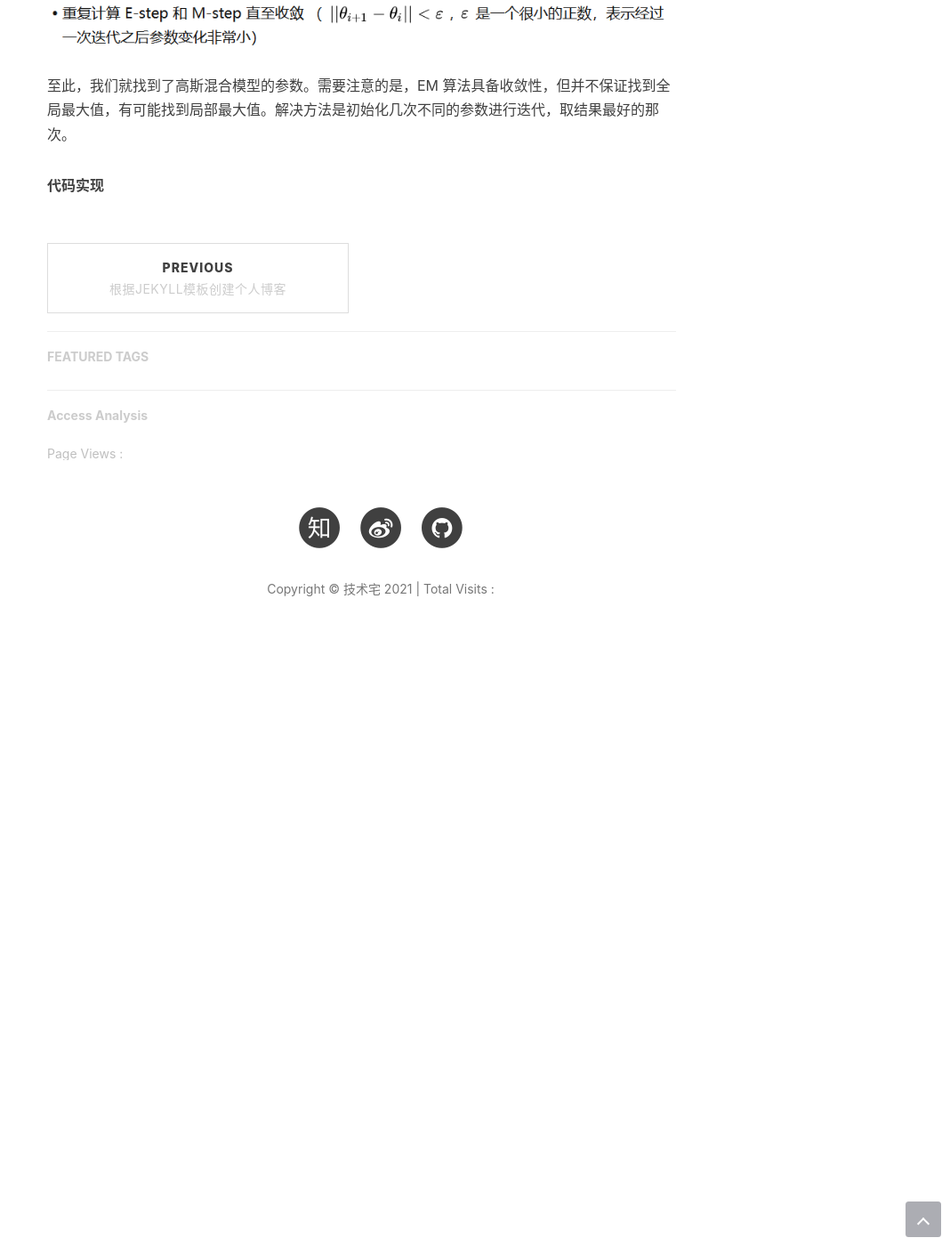
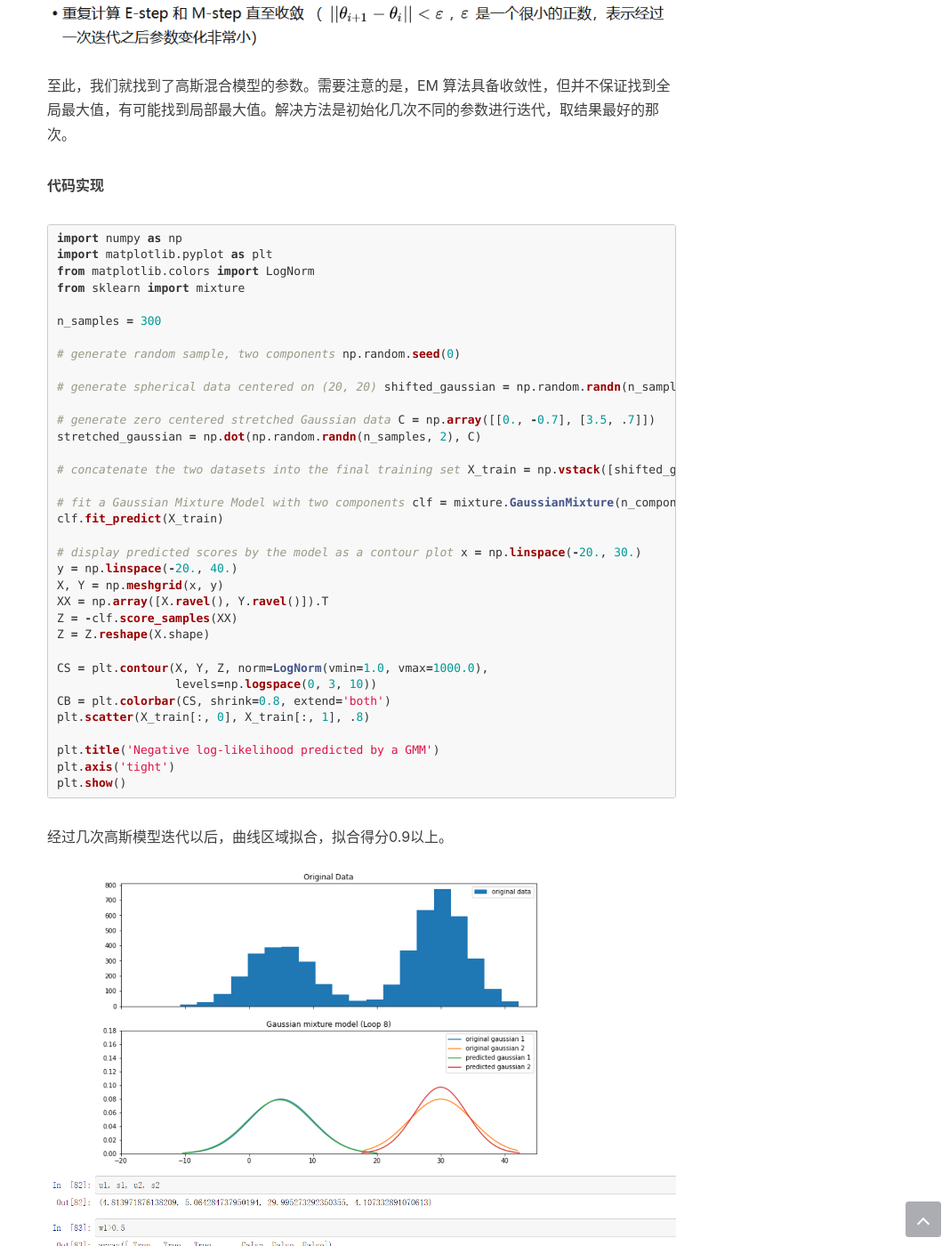
Before and after one commit to currywhm/currywhm.github.io, a Jekyll site: the page built from _posts/2021-05-15-gaussian-mixture-model.markdown, in a window 1280 px wide and 1400 px high, scrolled down 3670 px. Shown: the whole window at 89% size, without its empty margins (212-1280 px from the left). Built offline with Jekyll 4.4.1, drawn with Linux system fonts in a browser that asks for light colours; nearby versions of some CDN libraries; comment, search, counter and statistics services are not loaded.

Commit message:
1.高斯混合函数

````diff
--- a/_posts/2021-05-15-gaussian-mixture-model.markdown
+++ b/_posts/2021-05-15-gaussian-mixture-model.markdown
@@ -44,3 +44,48 @@ EM 算法是一种迭代算法，1977 年由 Dempster 等人总结提出，用
 至此，我们就找到了高斯混合模型的参数。需要注意的是，EM 算法具备收敛性，但并不保证找到全局最大值，有可能找到局部最大值。解决方法是初始化几次不同的参数进行迭代，取结果最好的那次。
 
 **代码实现**
+```python
+import numpy as np
+import matplotlib.pyplot as plt
+from matplotlib.colors import LogNorm
+from sklearn import mixture
+
+n_samples = 300
+
+# generate random sample, two components
+np.random.seed(0)
+
+# generate spherical data centered on (20, 20)
+shifted_gaussian = np.random.randn(n_samples, 2) + np.array([20, 20])
+
+# generate zero centered stretched Gaussian data
+C = np.array([[0., -0.7], [3.5, .7]])
+stretched_gaussian = np.dot(np.random.randn(n_samples, 2), C)
+
+# concatenate the two datasets into the final training set
+X_train = np.vstack([shifted_gaussian, stretched_gaussian])
+
+# fit a Gaussian Mixture Model with two components
+clf = mixture.GaussianMixture(n_components=2, covariance_type='full')
+clf.fit_predict(X_train)
+
+# display predicted scores by the model as a contour plot
+x = np.linspace(-20., 30.)
+y = np.linspace(-20., 40.)
+X, Y = np.meshgrid(x, y)
+XX = np.array([X.ravel(), Y.ravel()]).T
+Z = -clf.score_samples(XX)
+Z = Z.reshape(X.shape)
+
+CS = plt.contour(X, Y, Z, norm=LogNorm(vmin=1.0, vmax=1000.0),
+                 levels=np.logspace(0, 3, 10))
+CB = plt.colorbar(CS, shrink=0.8, extend='both')
+plt.scatter(X_train[:, 0], X_train[:, 1], .8)
+
+plt.title('Negative log-likelihood predicted by a GMM')
+plt.axis('tight')
+plt.show()
+```
+
+经过几次高斯模型迭代以后，曲线区域拟合，拟合得分0.9以上。
+![log](/img/in-post/gaussian_model/gaussian_em.png)
--- a/tags.html
+++ b/tags.html
@@ -1,7 +1,7 @@
 ---
 title: Tags
 layout: default
-description: 标签，万物皆有之
+description: 万物皆有之
 ---
 
 <!-- Page Header -->
````
Also changed, not shown: img/in-post/gaussian_model/gaussian_em.PNG (added).
